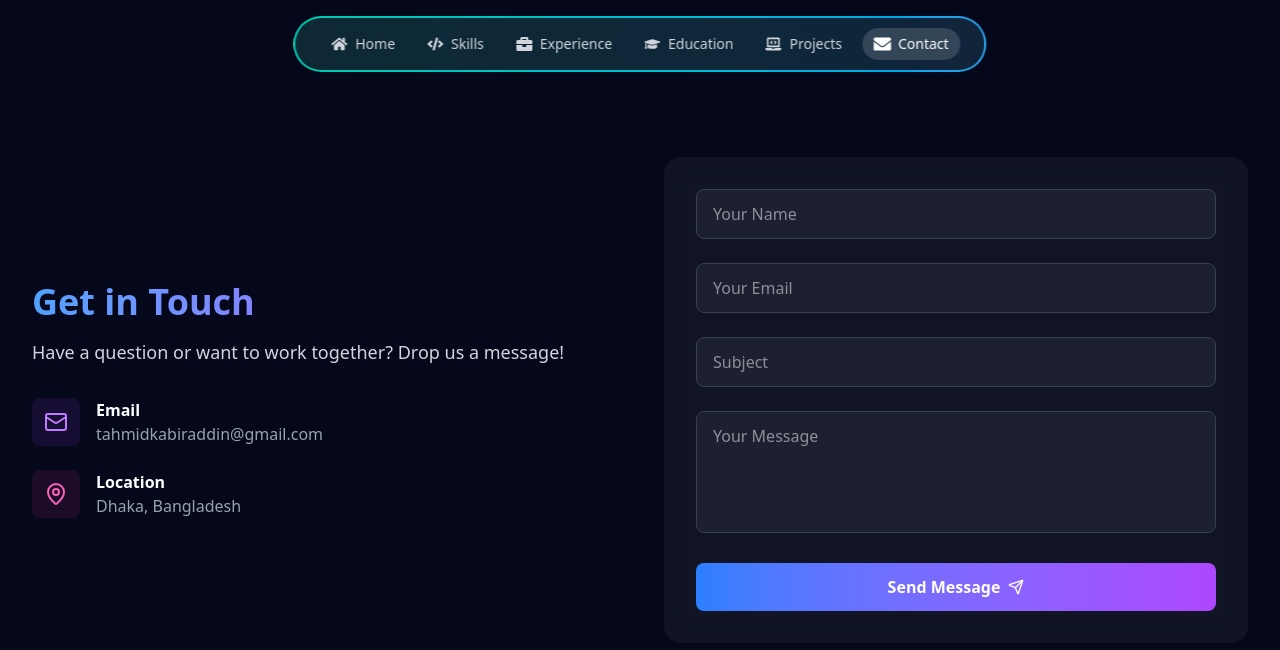
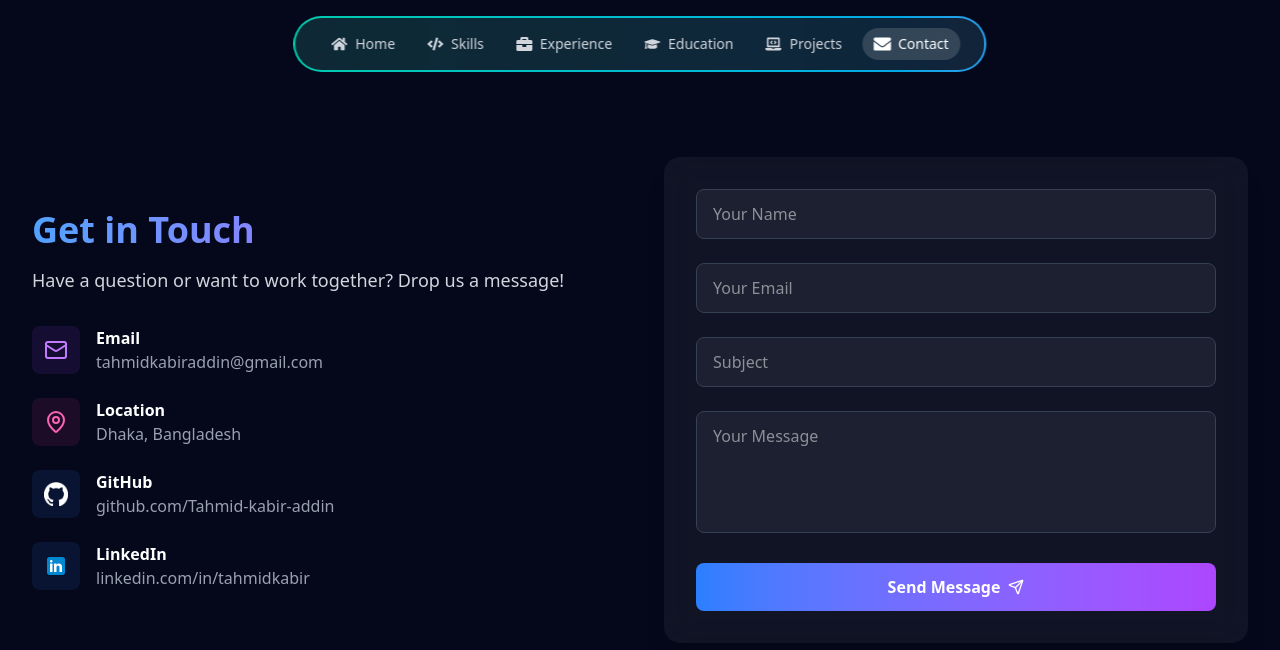
Before and after one commit to Tahmid-kabir-addin/Tahmid-Kabir-Portfolio, a Next.js app: page /contact in a window 1280 px wide. Shown: the top 650 px of the page. Built offline with nearby package versions, Linux system fonts and the light colour scheme.

Commit message:
github and linkedin link added

```diff
--- a/app/contact/page.js
+++ b/app/contact/page.js
@@ -1,5 +1,7 @@
 "use client";
 import { Mail, MapPin, Send } from "lucide-react";
+import Image from "next/image";
+import Link from "next/link";
 import { useState } from "react";
 
 export default function Contact() {
@@ -154,6 +156,65 @@ export default function Contact() {
                     <p className="text-gray-400">Dhaka, Bangladesh</p>
                   </div>
                 </div>
+
+                {/* Social Media Links */}
+                <div className="flex items-center space-x-4">
+                  <div className="bg-blue-500/10 p-3 rounded-lg">
+                    <Image
+                      src="/github.png"
+                      alt="GitHub"
+                      width={24}
+                      height={24}
+                    />
+                  </div>
+                  <div>
+                    <h3 className="font-semibold">GitHub</h3>
+                    <Link
+                      href="https://github.com/Tahmid-kabir-addin"
+                      target="_blank"
+                      rel="noopener noreferrer"
+                      className="text-gray-400 hover:text-blue-400 transition-colors duration-300 flex items-center gap-2 group"
+                    >
+                      <span>github.com/Tahmid-kabir-addin</span>
+                    </Link>
+                  </div>
+                </div>
+
+                <div className="flex items-center space-x-4">
+                  <div className="bg-blue-500/10 p-3 rounded-lg">
+                    <Image
+                      src="/linkedin.png"
+                      alt="LinkedIn"
+                      width={24}
+                      height={24}
+                    />
+                  </div>
+                  <div>
+                    <h3 className="font-semibold">LinkedIn</h3>
+                    <Link
+                      href="https://www.linkedin.com/in/tahmid-kabir-44b4671b1/"
+                      target="_blank"
+                      rel="noopener noreferrer"
+                      className="text-gray-400 hover:text-blue-400 transition-colors duration-300 flex items-center gap-2 group"
+                    >
+                      <span>linkedin.com/in/tahmidkabir</span>
+                      <svg
+                        xmlns="http://www.w3.org/2000/svg"
+                        className="h-4 w-4 opacity-0 group-hover:opacity-100 transition-opacity duration-300"
+                        fill="none"
+                        viewBox="0 0 24 24"
+                        stroke="currentColor"
+                      >
+                        <path
+                          strokeLinecap="round"
+                          strokeLinejoin="round"
+                          strokeWidth={2}
+                          d="M10 6H6a2 2 0 00-2 2v10a2 2 0 002 2h10a2 2 0 002-2v-4M14 4h6m0 0v6m0-6L10 14"
+                        />
+                      </svg>
+                    </Link>
+                  </div>
+                </div>
               </div>
             </div>
 
```
Also changed, not shown: public/github.png (added), public/linkedin.png (added).
